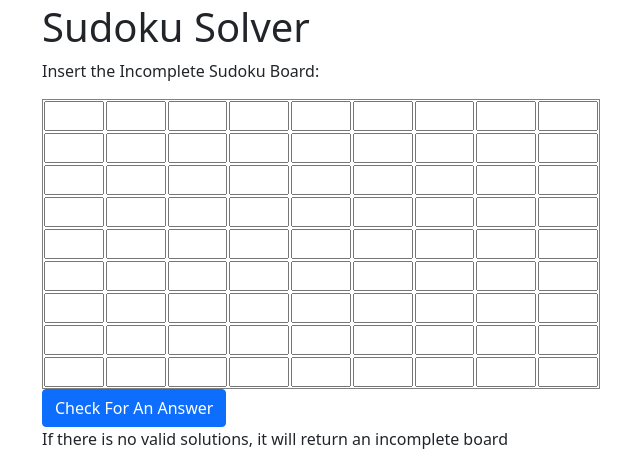
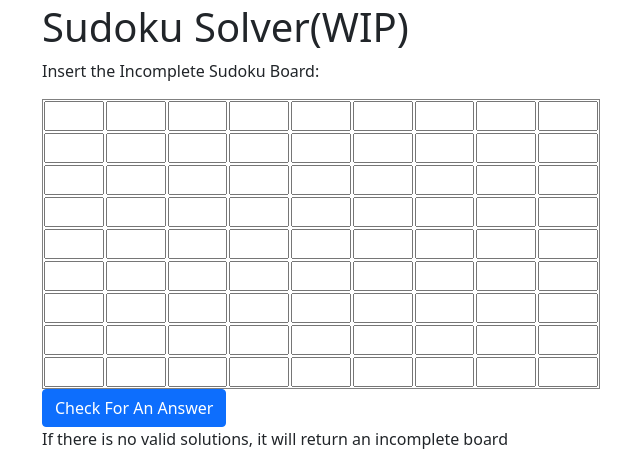
Before and after one commit to StevenAHan/Stevens-Minigames, a Flask app: page /sudoku_solver in a window 1280 px wide. Shown: the part 53-519 px from the top of the page, without its empty margins (40-680 px from the left). Run offline with Flask 3, Linux system fonts and the light colour scheme.

Commit message:
Explicitly stated the programs that are WIP

```diff
--- a/templates/spellcast_solver.html
+++ b/templates/spellcast_solver.html
@@ -2,6 +2,6 @@
 
 {% block title %} Spellcast Solver {% endblock %}}
 {% block content %}
-    <h1>Spellcast Solver</h1>
-    <p>A Solver for the Discord Nitro Activity, Spellcast. Will return the best word to use given the board. (WIP)</p>
+    <h1>Spellcast Solver(WIP)</h1>
+    <p>A Solver for the Discord Nitro Activity, Spellcast. Will return the best word to use given the board.</p>
 {% endblock %}
--- a/templates/sudoku_solver.html
+++ b/templates/sudoku_solver.html
@@ -5,7 +5,7 @@
 
 {% block title %} Sudoku Solver {% endblock %}
 {% block content %}
-    <h1>Sudoku Solver</h1>
+    <h1>Sudoku Solver(WIP)</h1>
     <p>Insert the Incomplete Sudoku Board:</p>
 
 
```
